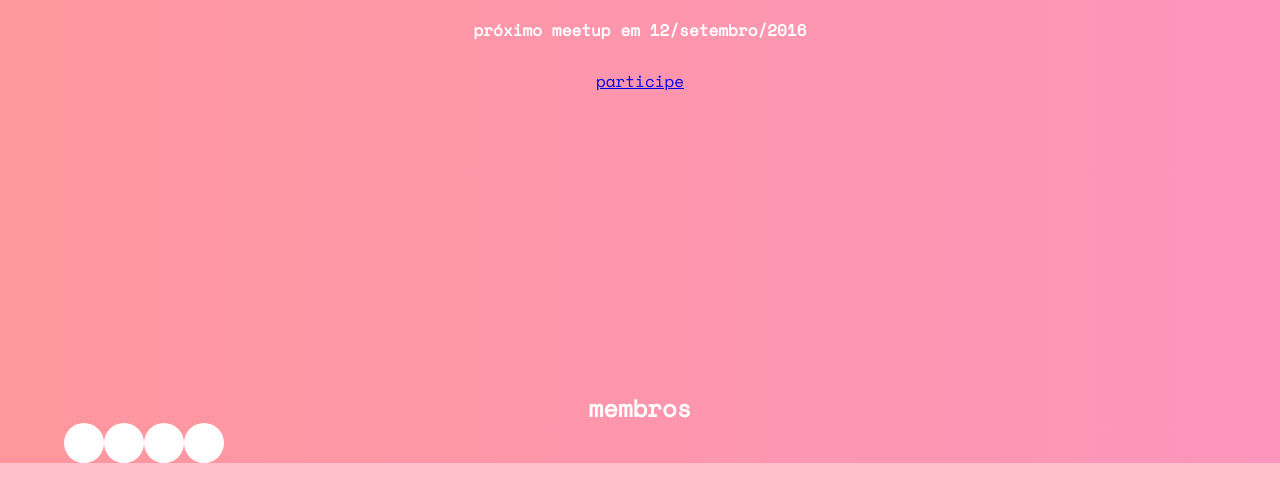
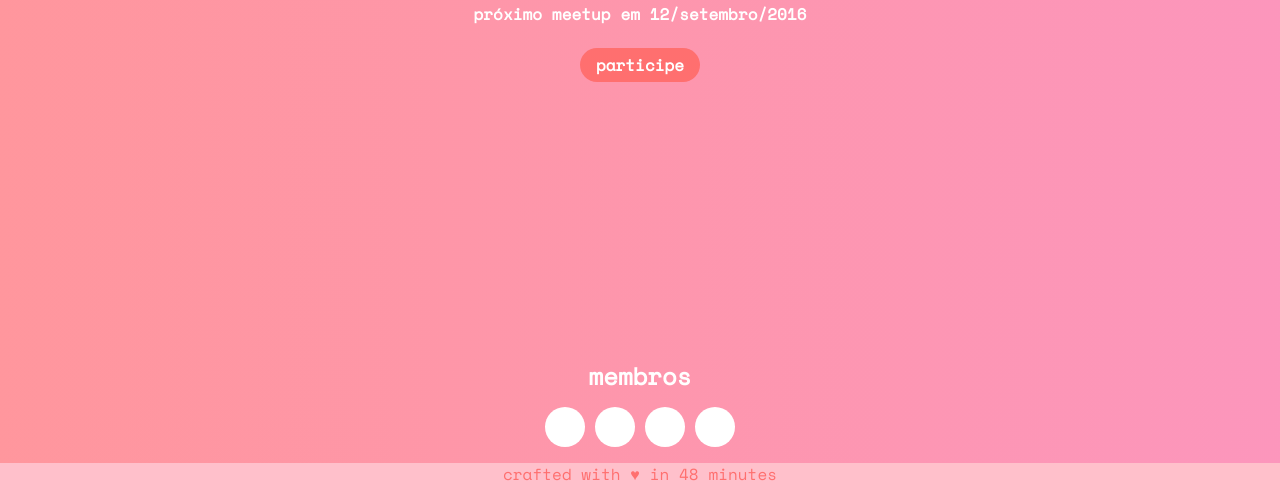
Before and after one commit to sorocabacss/sorocabacss.github.io, a website: page index.html in a window 1280 px wide. Shown: the part 337-823 px from the top of the page. Before the commit the page ends 800 px from the top, so only its background shows below. Drawn offline with nearby package versions, Linux system fonts and the light colour scheme.

Commit message:
Improves docs

```diff
--- a/index.html
+++ b/index.html
@@ -24,5 +24,10 @@
         </ul>
       </div>
     </header>
+    <footer>
+      <p>
+        crafted with &hearts; in 48 minutes
+      </p>
+    </footer>
   </body>
 </html>
--- a/scss/style.scss
+++ b/scss/style.scss
@@ -52,6 +52,19 @@ header {
     background: linear-gradient(to left, #f857a6 , #ff5858);
     opacity: .4;
   }
+
+  &:after {
+    z-index: 2;
+    position: absolute;
+    left: 0;
+    top: 0;
+    content: '';
+    width: 100%;
+    height: 5px;
+    background: #f857a6;
+    background: -webkit-linear-gradient(to left, #f857a6 , #ff5858);
+    background: linear-gradient(to left, #f857a6 , #ff5858);
+  }
 }
 
 h1 {
@@ -75,8 +88,12 @@ h1 {
 
   a {
     display: inline-block;
-    padding: .5rem;
+    padding: .5rem 1rem;
     border-radius: 20px;
+    background: $rosa;
+    color: #fff;
+    text-decoration: none;
+    font-weight: bold;
   }
 }
 
@@ -88,7 +105,8 @@ h1 {
   ul {
     display: flex;
     width: 90vw;
-    margin: 0 auto;
+    max-width: 200px;
+    margin: 1rem auto;
   }
 
   li {
@@ -96,5 +114,15 @@ h1 {
     height: 40px;
     border-radius: 50%;
     background: #fff;
+    margin: auto;
+    background-size: cover;
+    background-repeat: no-repeat;
+    background-position: center;
   }
 }
+
+footer {
+  color: $rosa;
+  text-align: center;
+  padding: 2px 0;
+}
```
Also changed, not shown: dist/css/style.css.
